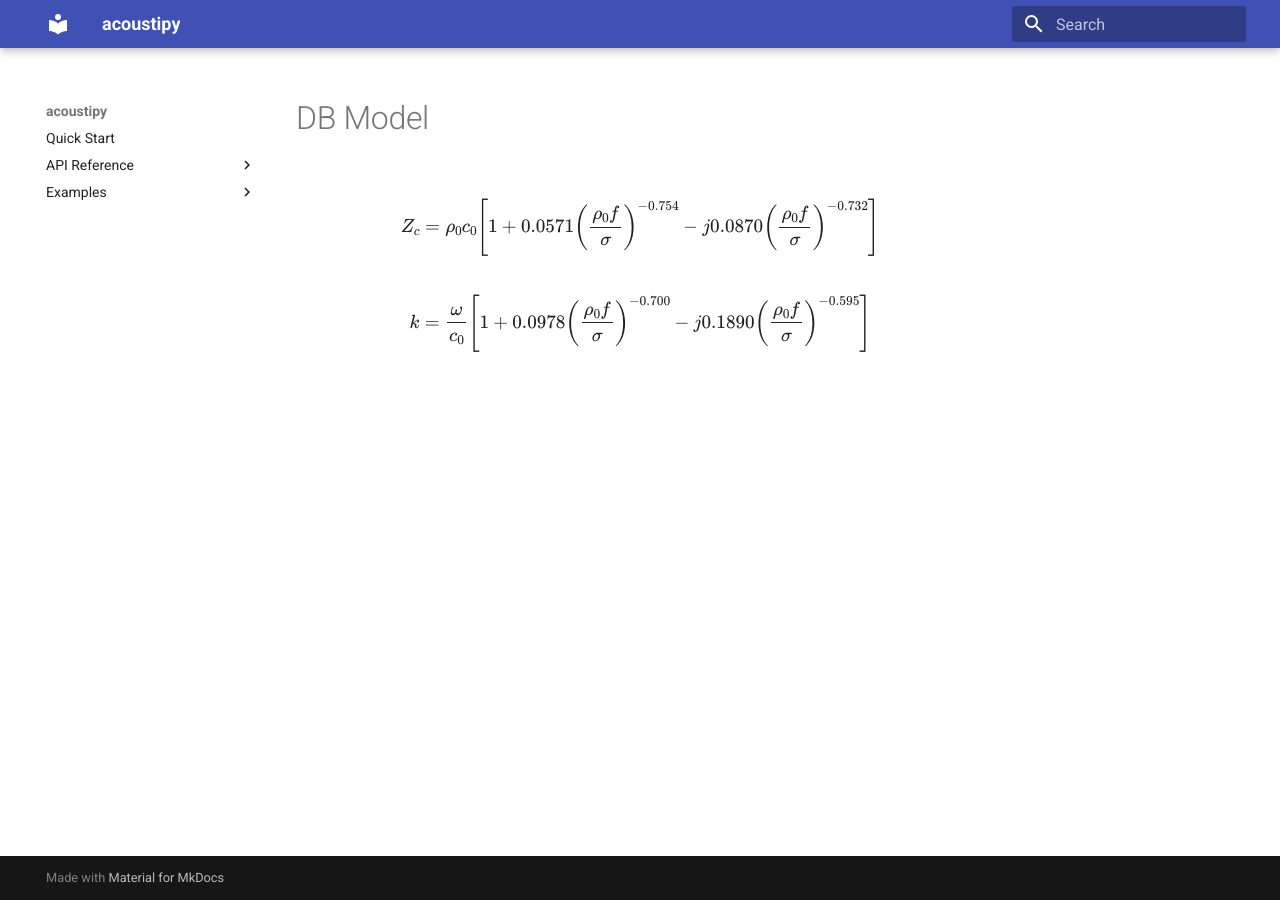
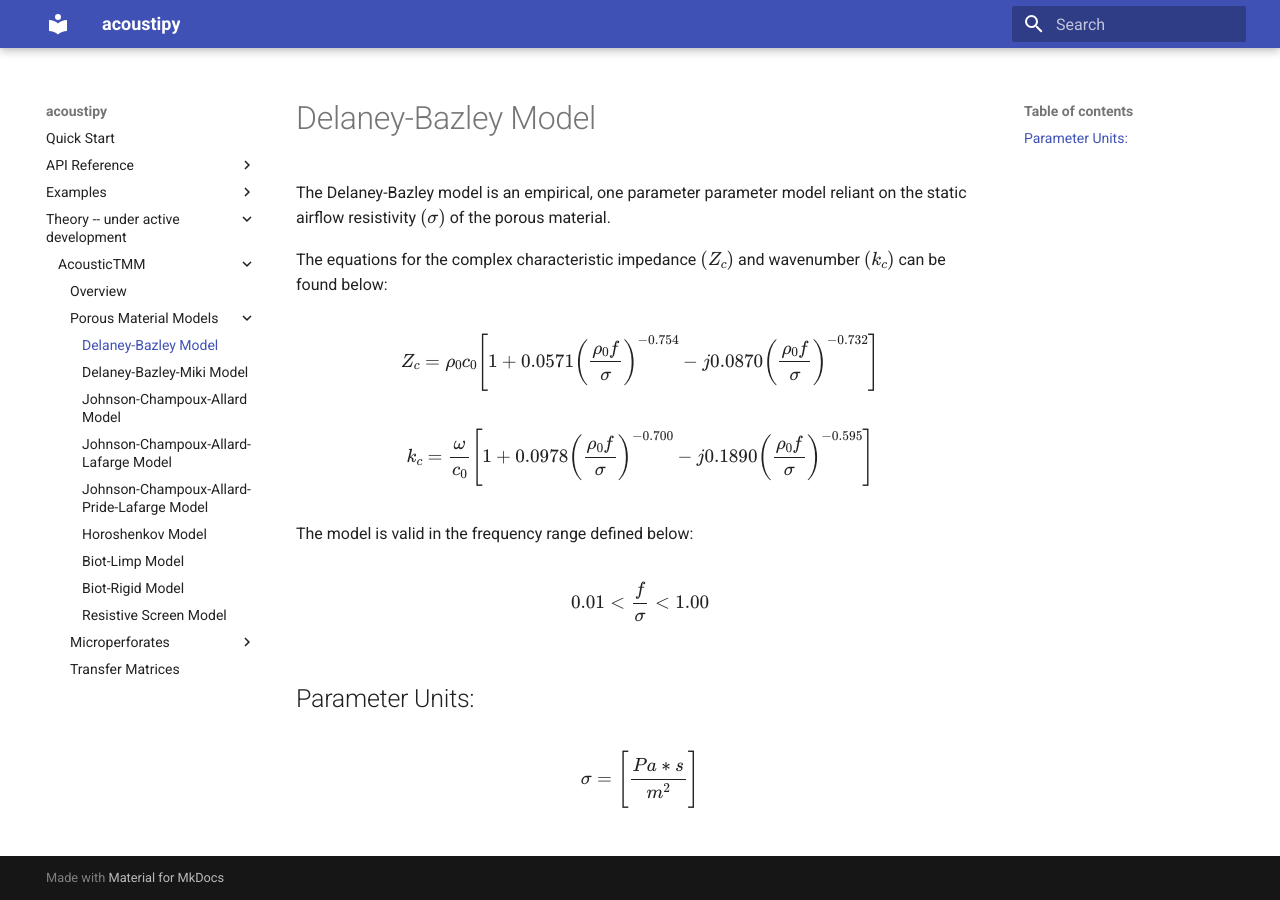
Before and after one commit to jakep72/acoustipy, an MkDocs documentation site: the page built from docs/Theory/DB_Model.md, in a window 1280 px wide. Built offline with MkDocs 1.6.1 and Material for MkDocs 9.7.7, drawn with Linux system fonts in a browser that asks for light colours.

Commit message:
Add DB/DBM Models to docs Theory section

```diff
--- a/docs/Theory/DB_Model.md
+++ b/docs/Theory/DB_Model.md
@@ -1,4 +1,6 @@
+The Delaney-Bazley model is an empirical, one parameter parameter model reliant on the static airflow resistivity $(\sigma)$ of the porous material.
 
+The equations for the complex characteristic impedance $(Z_{c})$ and wavenumber $(k_{c})$ can be found below:
 
 \[
 Z_{c} = \rho_{0} c_{0}
@@ -7,7 +9,19 @@
 \]
 
 \[
-k = \displaystyle\frac{\omega}{c_{0}}
+k_{c} = \displaystyle\frac{\omega}{c_{0}}
   \Bigg[ 1 + 0.0978  \left(\frac{\rho_{0}f}{\sigma}\right)^{-0.700}
          - j 0.1890  \left(\frac{\rho_{0}f}{\sigma}\right)^{-0.595} \Bigg]
 \]
+
+The model is valid in the frequency range defined below:
+
+\[
+0.01 < \displaystyle{\frac{f}{\sigma}} < 1.00
+\]
+
+## Parameter Units:
+
+\[
+    \sigma = \Bigg[\frac{Pa*s}{m^2}\Bigg]
+\]
--- a/mkdocs.yml
+++ b/mkdocs.yml
@@ -54,19 +54,20 @@
       - Inverse Method: Examples/Inverse.md
       - Indirect Method: Examples/Indirect.md
       - Hybrid Method: Examples/Hybrid.md
-  # - Theory:
-  #   - AcousticTMM:
-  #     - Porous Material Models:
-  #       - Delaney-Bazley: Theory/DB_Model.md
-  #       - Delaney-Bazley-Miki: Theory/DBM_Model.md
-  #       - Johnson-Champoux-Allard: Theory/JCA_Model.md
-  #       - Johnson-Champoux-Allard-Lafarge: Theory/JCAL_Model.md
-  #       - Johnson-Champoux-Allard-Pride-Lafarge: Theory/JCAPL_Model.md
-  #       - Horoshenkov: Theory/Horoshenkov_Model.md
-  #       - Biot-Limp: Theory/Biot_Limp_Model.md
-  #       - Biot-Rigid: Theory/Biot_Rigid_Model.md
-  #       - Screens: Theory/Resistive_Screen_Model.md
-  #     - Microperforates:
-  #       - MAA: Theory/MAA_MPP_Model.md
-  #       - Equivalent Fluid: Theory/EF_MPP_Model.md
-  #     - Transfer Matrices: Theory/TMM_Theory.md
+  - Theory -- under active development:
+    - AcousticTMM:
+      - Overview: Theory/TMM_Theory_General.md
+      - Porous Material Models:
+        - Delaney-Bazley Model: Theory/DB_Model.md
+        - Delaney-Bazley-Miki Model: Theory/DBM_Model.md
+        - Johnson-Champoux-Allard Model: Theory/JCA_Model.md
+        - Johnson-Champoux-Allard-Lafarge Model: Theory/JCAL_Model.md
+        - Johnson-Champoux-Allard-Pride-Lafarge Model: Theory/JCAPL_Model.md
+        - Horoshenkov Model: Theory/Horoshenkov_Model.md
+        - Biot-Limp Model: Theory/Biot_Limp_Model.md
+        - Biot-Rigid Model: Theory/Biot_Rigid_Model.md
+        - Resistive Screen Model: Theory/Resistive_Screen_Model.md
+      - Microperforates:
+        - MAA Model: Theory/MAA_MPP_Model.md
+        - Equivalent Fluid Model: Theory/EF_MPP_Model.md
+      - Transfer Matrices: Theory/TMM_Theory.md
```
Also changed, not shown: docs/Theory/DBM_Model.md (+27 -0 lines), docs/Theory/TMM_Theory_General.md (added, +5 -0 lines).
